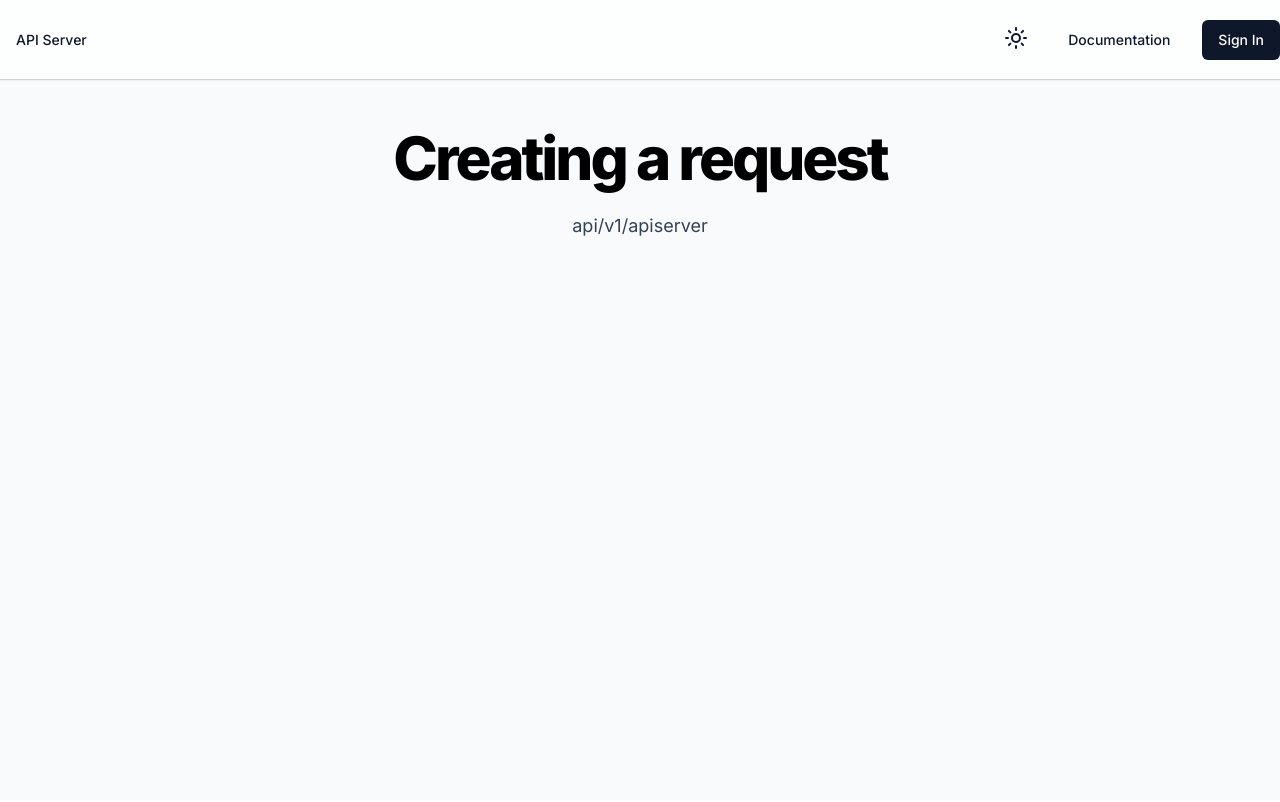
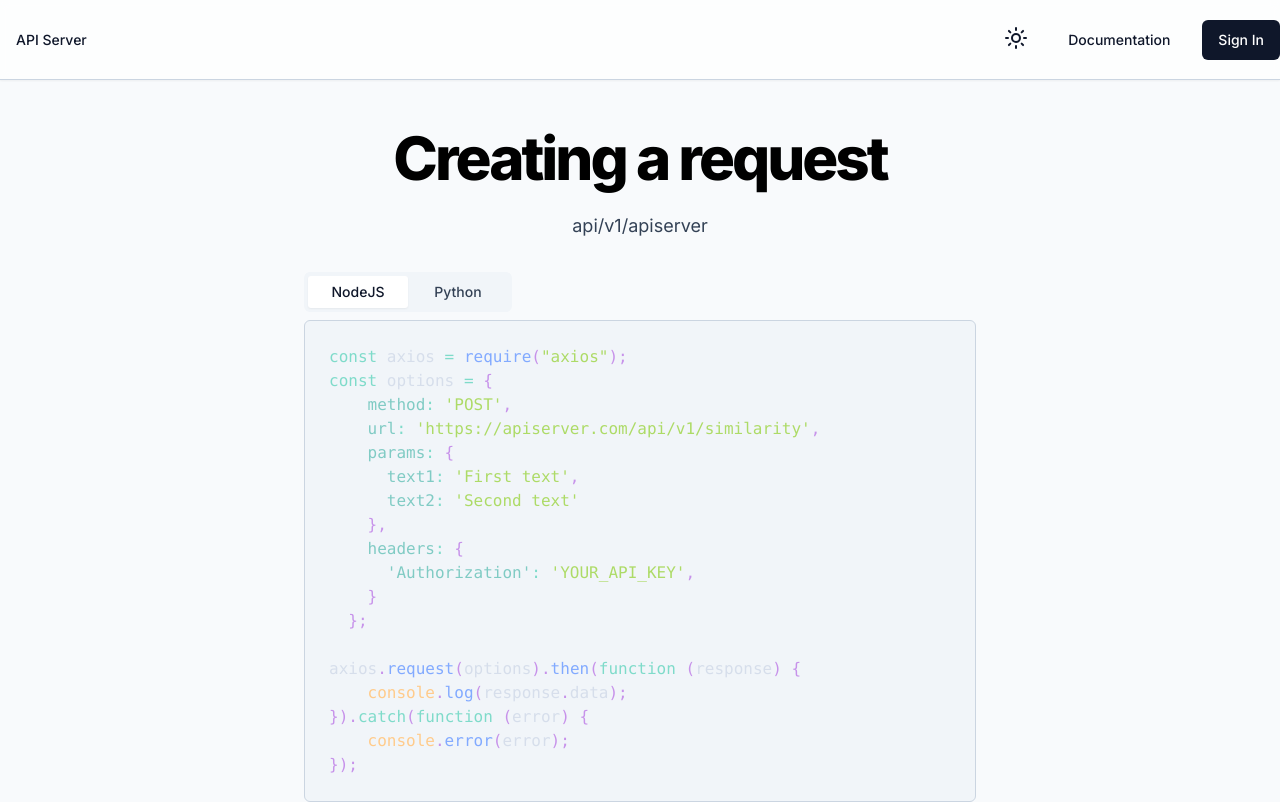
Before and after one commit to ZetsuX/comparexter-api-server, a Next.js app: page /documentation in a window 1280 px wide. Built offline with nearby package versions, Linux system fonts and the light colour scheme; no server answers.

Commit message:
feat: add documentation tab

```diff
--- a/src/components/DocsTab.tsx
+++ b/src/components/DocsTab.tsx
@@ -1,7 +1,23 @@
 import React, { FC } from "react";
+import { Tabs, TabsList, TabsTrigger, TabsContent } from "@/ui/Tabs";
+// import { SimpleBar } from "simplebar-react";
+import { jsCode } from "@/utils/documentation-code";
+import Code from "@/ui/Code";
 
 const DocsTab: FC = () => {
-    return <div></div>;
+    return (
+        <Tabs defaultValue="js" className="max-w-2xl w-full">
+            <TabsList>
+                <TabsTrigger value="js">NodeJS</TabsTrigger>
+                <TabsTrigger value="py">Python</TabsTrigger>
+            </TabsList>
+            <TabsContent value="js">
+                {/* <SimpleBar></SimpleBar> */}
+                <Code language="javascript" code={jsCode} showed />
+            </TabsContent>
+            <TabsContent value="py"></TabsContent>
+        </Tabs>
+    );
 };
 
 export default DocsTab;
--- /dev/null
+++ b/src/components/ui/Code.tsx
@@ -0,0 +1,94 @@
+"use client";
+
+import { FC, useEffect, useState } from "react";
+import Highlight, { defaultProps, type Language } from "prism-react-renderer";
+import { useTheme } from "next-themes";
+import darkTheme from "prism-react-renderer/themes/nightOwl";
+import lightTheme from "prism-react-renderer/themes/nightOwlLight";
+
+interface CodeProps {
+    code: string;
+    showed: boolean;
+    language: Language;
+    animated?: boolean;
+    animationDelay?: number;
+}
+
+const Code: FC<CodeProps> = ({
+    code,
+    showed,
+    language,
+    animated,
+    animationDelay,
+}) => {
+    const { theme: applicationTheme } = useTheme();
+    const [text, setText] = useState(animated ? "" : code);
+
+    useEffect(() => {
+        if (showed && animated) {
+            let idx = 0;
+            setTimeout(() => {
+                const intervalID = setInterval(() => {
+                    setText(code.slice(0, idx));
+                    idx++;
+                    if (idx > code.length) {
+                        clearInterval(intervalID);
+                    }
+                }, 15);
+
+                return () => clearInterval(intervalID);
+            }, animationDelay || 150);
+        }
+    }, [code, showed, animated, animationDelay]);
+
+    const lines = text.split(/\r\n|\r|\n/).length;
+
+    const theme = applicationTheme === "light" ? lightTheme : darkTheme;
+
+    return (
+        <Highlight
+            {...defaultProps}
+            code={text}
+            language={language}
+            theme={theme}
+        >
+            {({ className, tokens, getLineProps, getTokenProps }) => (
+                <pre
+                    className={
+                        className +
+                        "transition-all w-fit bg-transparent duration-100 py-0 no-scrollbar"
+                    }
+                    style={{
+                        maxHeight: showed ? lines * 24 : 0,
+                        opacity: showed ? 1 : 0,
+                    }}
+                >
+                    {tokens.map((line, i) => {
+                        // eslint-disable-next-line no-unused-vars
+                        const { key, ...rest } = getLineProps({ line, key: i });
+
+                        return (
+                            <div
+                                key={`line-${i}`}
+                                style={{ position: "relative" }}
+                                {...rest}
+                            >
+                                {line.map((token, index) => {
+                                    // eslint-disable-next-line no-unused-vars
+                                    const { key, ...props } = getTokenProps({
+                                        token,
+                                        i,
+                                    });
+
+                                    return <span key={index} {...props}></span>;
+                                })}
+                            </div>
+                        );
+                    })}
+                </pre>
+            )}
+        </Highlight>
+    );
+};
+
+export default Code;
--- /dev/null
+++ b/src/components/ui/Tabs.tsx
@@ -0,0 +1,55 @@
+"use client";
+
+import * as React from "react";
+import * as TabsPrimitive from "@radix-ui/react-tabs";
+
+import { cn } from "@/lib/utils";
+
+const Tabs = TabsPrimitive.Root;
+
+const TabsList = React.forwardRef<
+    React.ElementRef<typeof TabsPrimitive.List>,
+    React.ComponentPropsWithoutRef<typeof TabsPrimitive.List>
+>(({ className, ...props }, ref) => (
+    <TabsPrimitive.List
+        ref={ref}
+        className={cn(
+            "inline-flex items-center justify-center rounded-md bg-slate-100 p-1 dark:bg-slate-800",
+            className
+        )}
+        {...props}
+    />
+));
+TabsList.displayName = TabsPrimitive.List.displayName;
+
+const TabsTrigger = React.forwardRef<
+    React.ElementRef<typeof TabsPrimitive.Trigger>,
+    React.ComponentPropsWithoutRef<typeof TabsPrimitive.Trigger>
+>(({ className, ...props }, ref) => (
+    <TabsPrimitive.Trigger
+        className={cn(
+            "inline-flex min-w-[100px] items-center justify-center rounded-[0.185rem] px-3 py-1.5  text-sm font-medium text-slate-700 transition-all  disabled:pointer-events-none disabled:opacity-50 data-[state=active]:bg-white data-[state=active]:text-slate-900 data-[state=active]:shadow-sm dark:text-slate-200 dark:data-[state=active]:bg-slate-900 dark:data-[state=active]:text-slate-100",
+            className
+        )}
+        {...props}
+        ref={ref}
+    />
+));
+TabsTrigger.displayName = TabsPrimitive.Trigger.displayName;
+
+const TabsContent = React.forwardRef<
+    React.ElementRef<typeof TabsPrimitive.Content>,
+    React.ComponentPropsWithoutRef<typeof TabsPrimitive.Content>
+>(({ className, ...props }, ref) => (
+    <TabsPrimitive.Content
+        className={cn(
+            "mt-2 rounded-md border border-slate-300 bg-slate-100 p-6 dark:border-slate-700 dark:bg-slate-900",
+            className
+        )}
+        {...props}
+        ref={ref}
+    />
+));
+TabsContent.displayName = TabsPrimitive.Content.displayName;
+
+export { Tabs, TabsList, TabsTrigger, TabsContent };
--- /dev/null
+++ b/src/utils/documentation-code.ts
@@ -0,0 +1,37 @@
+export const jsCode = `const axios = require("axios");
+const options = {
+    method: 'POST',
+    url: 'https://apiserver.com/api/v1/similarity',
+    params: {
+      text1: 'First text',
+      text2: 'Second text'
+    },
+    headers: {
+      'Authorization': 'YOUR_API_KEY',
+    }
+  };
+
+axios.request(options).then(function (response) {
+    console.log(response.data);
+}).catch(function (error) {
+    console.error(error);
+});`;
+
+export const pyCode = `import requests
+url = 'https://apiserver.com/api/v1/similarity'
+api_key = 'YOUR_API_KEY'
+text1 = 'First text'
+text2 = 'Second text'
+headers = {
+    'Authorization': api_key
+}
+payload = {
+    'text1': text1,
+    'text2': text2
+}
+response = requests.post(url, headers=headers, json=payload)
+if response.status_code == 200:
+    data = response.json()
+    print(data)
+else:
+    print(f'Request failed with status code {response.status_code}')`;
```
